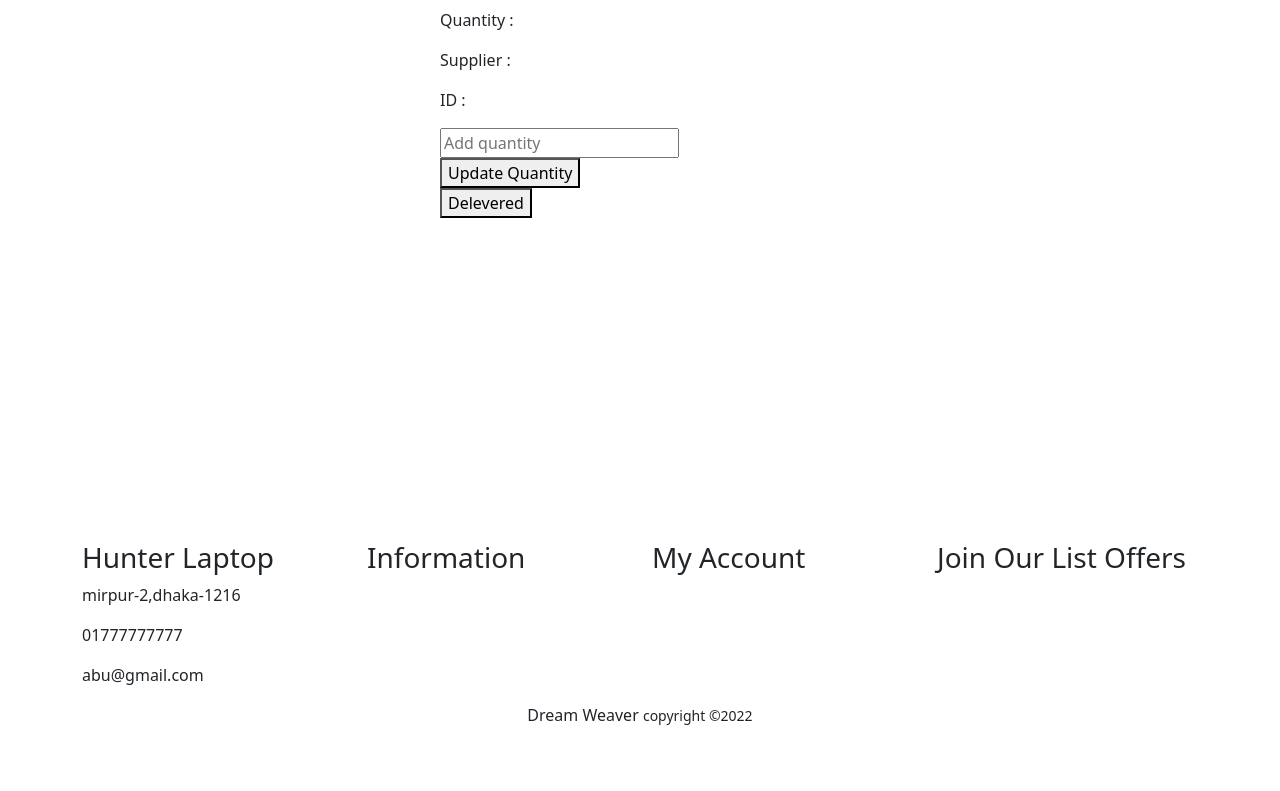
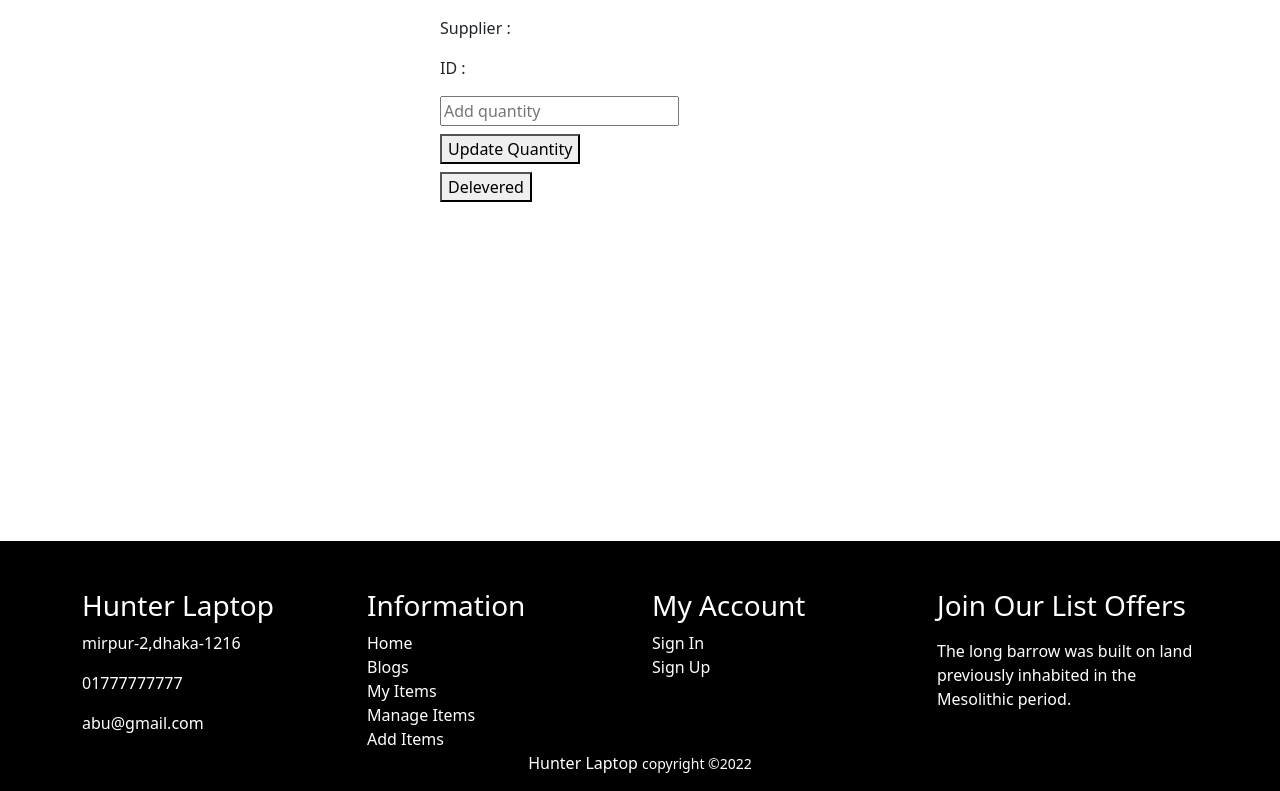
Before and after one commit to Abu-Sahad/bd-gradget-warehouse-client-site, a React (Create React App) app: page /laptop/1 in a window 1280 px wide. Shown: the part 363-1154 px from the top of the page. Before the commit the page ends 1106 px from the top, so only its background shows below. Built offline with nearby package versions, Linux system fonts and the light colour scheme; no server answers.

Commit message:
footer added

```diff
--- a/src/App.js
+++ b/src/App.js
@@ -12,6 +12,7 @@ import MyItem from './Pages/MyItem/MyItem';
 import RequireAuth from './Pages/Login/RequireAuth/RequireAuth';
 import NotFound from './Shared/NotFound/NotFound';
 import Footer from './Shared/Footer/Footer';
+import Blogs from './Pages/Home/Blogs/Blogs';
 function App() {
   return (
     <div>
@@ -20,6 +21,7 @@ function App() {
         <Route path="/" element={<Home></Home>}></Route>
         <Route path="/home" element={<Home></Home>}></Route>
         <Route path="/login" element={<Login></Login>}></Route>
+        <Route path="/blog" element={<Blogs></Blogs>}></Route>
         <Route path='/laptop/:id' element={<SingleItem></SingleItem>} />
         <Route path="/register" element={<Register></Register>}></Route>
         <Route path='add-item' element={<RequireAuth>
--- /dev/null
+++ b/src/Pages/Home/Blogs/Blogs.js
@@ -0,0 +1,11 @@
+import React from 'react';
+
+const Blogs = () => {
+    return (
+        <div>
+            <h1>Ques answer</h1>
+        </div>
+    );
+};
+
+export default Blogs;
--- a/src/Pages/Home/Card/Card.js
+++ b/src/Pages/Home/Card/Card.js
@@ -6,10 +6,6 @@ import './Card.css'
 const Card = ({ item }) => {
 
     const { name, description, price, image, _id, supplierName, quantity } = item
-    const handleUpdate = id => {
-
-    }
-
     const navigate = useNavigate()
 
 
--- /dev/null
+++ b/src/Pages/MyIteamCard/MyIteamCard.js
@@ -0,0 +1,30 @@
+import React from 'react';
+import { Card } from 'react-bootstrap';
+import { useNavigate } from 'react-router-dom';
+
+const MyIteamCard = ({ myItem, handleDelete }) => {
+    const { name, price, image, _id, quantity } = myItem;
+    const navigate = useNavigate()
+    return (
+        <div className=' col-lg-3 col-md-6 col-sm-12'>
+            <Card className='mb-2 mt-2' style={{ width: '18rem' }} >
+                <img src={image} class="card-img-top" alt="..." />
+                <Card.Body>
+                    <Card.Title>Name:{name.slice(0, 30)}..</Card.Title>
+                    <Card.Text>
+                        <p>Price:{price}</p>
+                        <p>Quantity:{quantity}</p>
+                    </Card.Text>
+                    <button className='me-5' onClick={() => handleDelete(_id)}>Delete</button>
+                    <button onClick={() => navigate(`/laptop/${_id}`)}>Update</button>
+
+                </Card.Body>
+            </Card>
+
+
+
+        </div>
+    );
+};
+
+export default MyIteamCard;
--- a/src/Pages/MyItem/MyItem.js
+++ b/src/Pages/MyItem/MyItem.js
@@ -1,19 +1,35 @@
 import React, { useEffect, useState } from 'react';
 import { useAuthState } from 'react-firebase-hooks/auth';
 import auth from '../../firebase.init';
+import MyIteamCard from '../MyIteamCard/MyIteamCard';
 
 const MyItem = () => {
-    const [myItems,setMyItems] = useState([])
+    const [reload, setReLoad] = useState(false)
+    const [myItems, setMyItems] = useState([])
     const [user] = useAuthState(auth)
     const email = user?.email
-    useEffect(()=>{
+    useEffect(() => {
         fetch(`http://localhost:5000/myItems?email=${email}`)
-        .then(res => res.json())
-        .then(data => setMyItems(data))
-    },[email])
+            .then(res => res.json())
+            .then(data => setMyItems(data))
+    }, [email])
+    const handleDelete = (id) => {
+        fetch(`http://localhost:5000/laptop/${id}`, {
+            method: 'DELETE',
+        })
+            .then(res => res.json())
+            .then(() => {
+                alert('Item Deleted')
+                setReLoad(!reload)
+            })
+    }
     return (
-        <div>
-           <h1>{myItems.length}</h1>
+        <div className='container'>
+            <div className='row'>
+                {
+                    myItems.length ? myItems.map(myItem => <MyIteamCard key={MyItem._id} myItem={myItem} handleDelete={handleDelete} ></MyIteamCard>) : ''
+                }
+            </div>
         </div>
     );
 };
--- a/src/Pages/SignleItem/SingleItem.js
+++ b/src/Pages/SignleItem/SingleItem.js
@@ -79,7 +79,7 @@ const SingleItem = () => {
     const { name, price, image, _id, supplierName, quantity } = item
 
     return (
-        <div className='single-card-container'>
+        <div className='single-card-container mb-5'>
 
             <div className='single-card'>
                 <img src={image} alt="" />
@@ -91,10 +91,10 @@ const SingleItem = () => {
 
                 <form onSubmit={handleSubmit}>
                     <input type="number" name='quantity' placeholder='Add quantity' /> <br />
-                    <button type='submit'>Update  Quantity</button>
+                    <button className='mt-2 mb-2' type='submit'>Update  Quantity</button>
 
                 </form>
-                <button onClick={handleDelever}>Delevered</button>
+                <button className='mb-5' onClick={handleDelever}>Delevered</button>
             </div>
 
 
--- /dev/null
+++ b/src/Shared/Footer/Footer.css
@@ -0,0 +1,10 @@
+.information-link a {
+    text-decoration: none;
+    display: flex;
+    color: white;
+}
+
+.footer-main {
+    color: white;
+    background-color: black;
+}
--- a/src/Shared/Footer/Footer.js
+++ b/src/Shared/Footer/Footer.js
@@ -1,10 +1,12 @@
 import React from 'react';
+import { Link } from 'react-router-dom';
+import './Footer.css'
 
 const Footer = () => {
     const today = new Date();
     const year = today.getFullYear();
     return (
-        <div className='mt-5'>
+        <div className='mt-5 footer-main pt-5'>
             <div>
                 <div class="container">
                     <div class="row">
@@ -13,15 +15,34 @@ const Footer = () => {
                             <p>01777777777</p>
                             <p>abu@gmail.com</p>
                         </div>
-                        <div class="col-lg-3 col-md-6 col-sm-12"><h3>Information</h3></div>
-                        <div class="col-lg-3 col-md-6 col-sm-12"><h3>My Account</h3></div>
-                        <div class="col-lg-3 col-md-6 col-sm-12"><h3>Join Our List Offers</h3></div>
+                        <div class="col-lg-3 col-md-6 col-sm-12">
+                            <h3>Information</h3>
+                            <div className='information-link'>
+                                <Link to='/home'>Home</Link>
+                                <Link to='/blog'>Blogs</Link>
+                                <Link to='/myItems'>My Items</Link>
+                                <Link to='/manage-item'>Manage Items</Link>
+                                <Link to='/add-item'>Add Items</Link>
+                            </div>
+                        </div>
+                        <div class="col-lg-3 col-md-6 col-sm-12">
+                            <h3>My Account</h3>
+                            <div className='information-link'>
+                                <Link to='/login'>Sign In</Link>
+                                <Link to='/register'>Sign Up</Link>
+                            </div>
+
+                        </div>
+                        <div class="col-lg-3 col-md-6 col-sm-12">
+                            <h3 className='mb-3'>Join Our List Offers</h3>
+                            <p>The long barrow was built on land previously inhabited in the Mesolithic period.</p>
+                        </div>
                     </div>
                 </div>
             </div>
             <div>
                 <footer className='footer-area d-flex align-items-center justify-content-center'>
-                    <p>Dream Weaver <small>copyright ©{year} </small></p>
+                    <p>Hunter Laptop <small>copyright ©{year} </small></p>
                 </footer>
             </div>
         </div>
--- a/src/Shared/Header/Header.js
+++ b/src/Shared/Header/Header.js
@@ -20,7 +20,6 @@ const Header = () => {
                     <Navbar.Collapse id="responsive-navbar-nav">
                         <Nav className="me-auto">
                             <Nav.Link as={Link} to="home">Home</Nav.Link>
-                            <Nav.Link href='inventory'>Inventory</Nav.Link>
                             <Nav.Link href='blog'>Blogs</Nav.Link>
                             <Nav.Link as={Link} to="myItems">My Items</Nav.Link>
                         </Nav>
```
